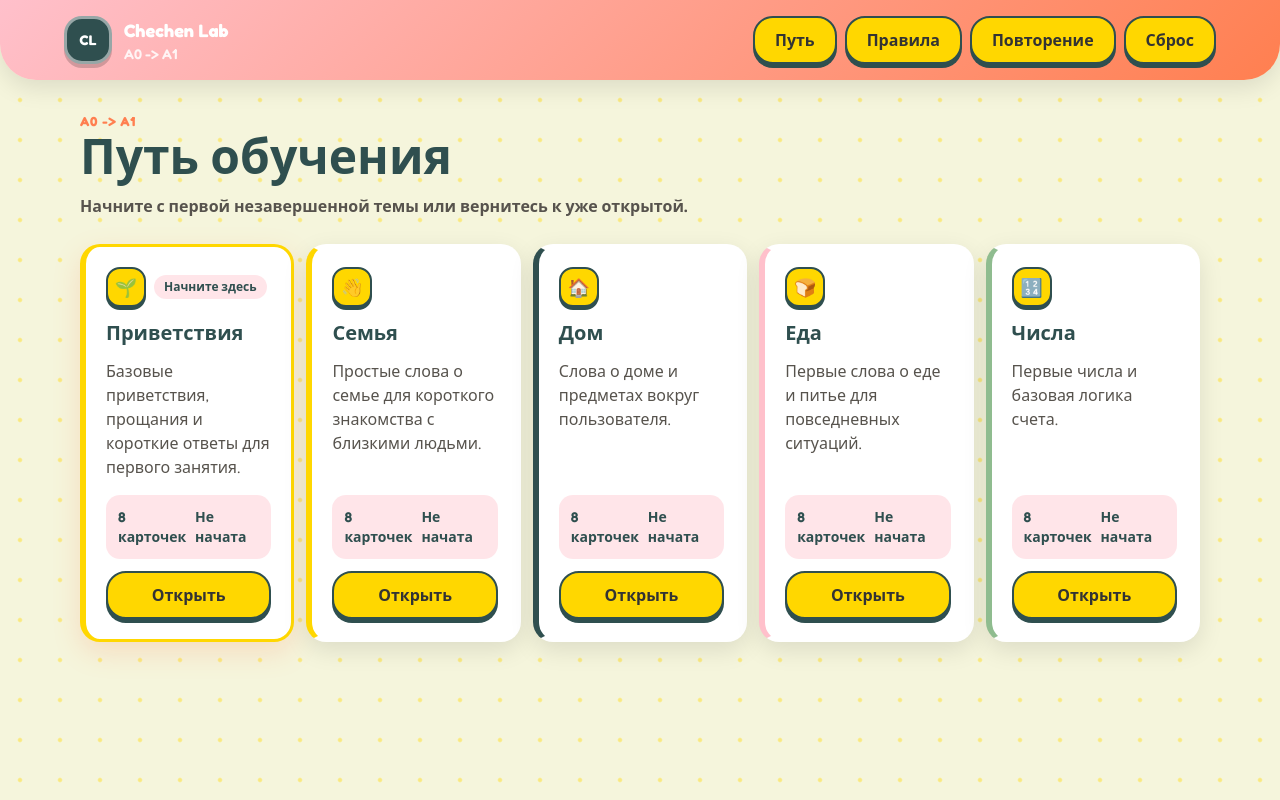
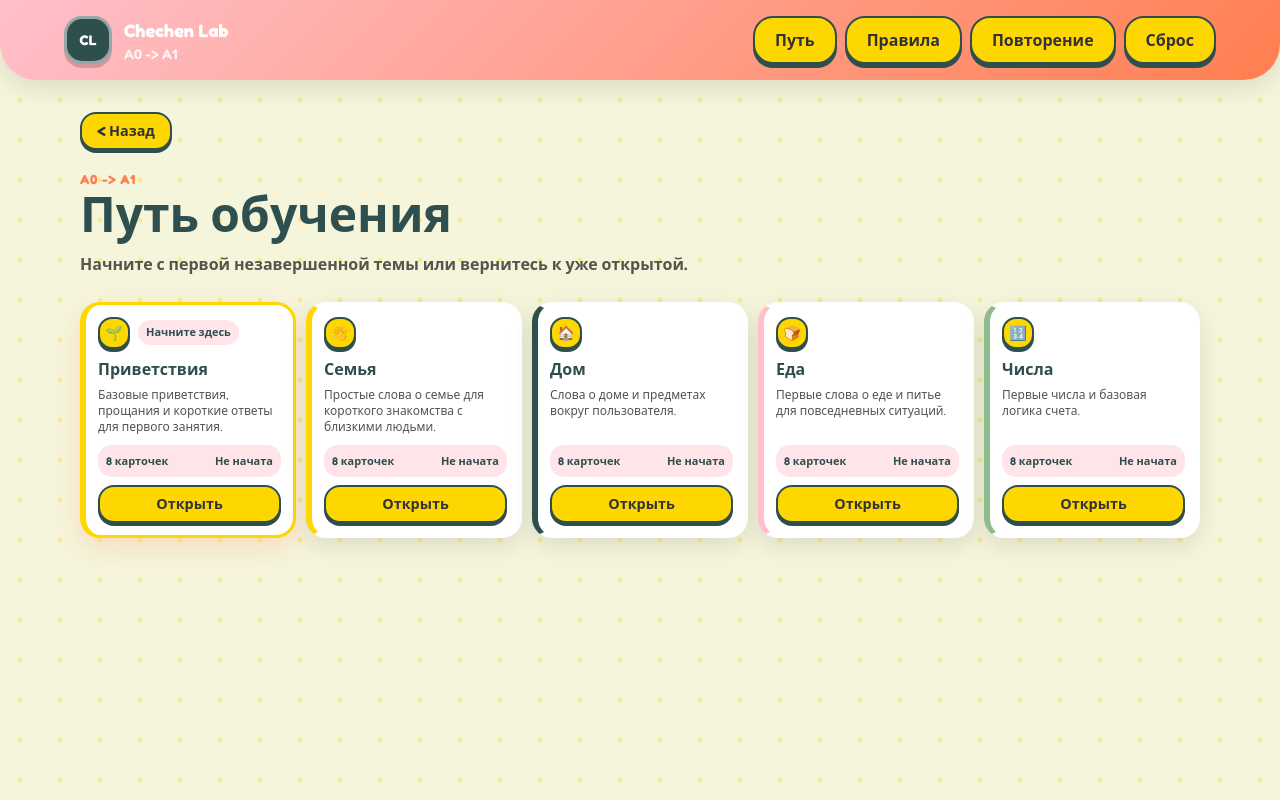
Before and after one commit to janna-web1111/chechen-lab, a Next.js app in the folder app-next/: page / in a window 1280 px wide. Both pictures are taken after a click on the button "Путь". Built offline with nearby package versions, Linux system fonts and the light colour scheme.

Commit message:
Polish learning flow UI

```diff
--- a/app-next/src/app/globals.css
+++ b/app-next/src/app/globals.css
@@ -96,6 +96,14 @@ button:disabled {
 .nav-button:active {
   box-shadow: 0 0 0 var(--color-dark-green);
   transform: translateY(4px);
+}
+
+.compact-button {
+  min-height: 38px;
+  border-radius: 16px;
+  padding: 0 0.95rem;
+  font-size: 0.9rem;
+  box-shadow: 0 3px 0 var(--color-dark-green);
 }
 
 .primary-button:focus-visible,
--- a/app-next/src/components/LearningApp.tsx
+++ b/app-next/src/components/LearningApp.tsx
@@ -16,6 +16,8 @@ type AppState = {
   cardIndex: number;
   quizIndex: number;
   quizSeed: string | null;
+  quizStartedAt: number | null;
+  quizDurationSeconds: number | null;
   quizAnswers: string[];
   selectedAnswer: string | null;
 };
@@ -26,12 +28,24 @@ const initialState: AppState = {
   cardIndex: 0,
   quizIndex: 0,
   quizSeed: null,
+  quizStartedAt: null,
+  quizDurationSeconds: null,
   quizAnswers: [],
   selectedAnswer: null,
 };
 
 function createQuizSeed(themeId: string) {
   return `${themeId}-${Date.now()}-${Math.random()}`;
+}
+
+function formatDuration(totalSeconds: number) {
+  const safeSeconds = Math.max(0, Math.round(totalSeconds));
+  const minutes = Math.floor(safeSeconds / 60);
+  const seconds = safeSeconds % 60;
+
+  if (minutes === 0) return `${seconds} сек.`;
+
+  return `${minutes} мин. ${seconds.toString().padStart(2, "0")} сек.`;
 }
 
 const themeIcons = ["🌱", "👋", "🏠", "🍞", "🔢"];
@@ -64,7 +78,7 @@ export function LearningApp() {
     updateProgress({ ...progress, studiedCards: [...progress.studiedCards, cardId] });
   }
 
-  function completeTheme(theme: Theme, score: number) {
+  function completeTheme(theme: Theme, score: number, durationSeconds: number) {
     if (!progress) return;
     const allCardsStudied = theme.cards.every((card) => progress.studiedCards.includes(card.id));
     const shouldCompleteTheme = score >= uiStrings.passPercent && allCardsStudied;
@@ -76,7 +90,7 @@ export function LearningApp() {
         : progress.completedThemes,
       quizResults: {
         ...progress.quizResults,
-        [theme.id]: { score, completedAt: new Date().toISOString() },
+        [theme.id]: { score, completedAt: new Date().toISOString(), durationSeconds },
       },
     });
   }
@@ -96,6 +110,43 @@ export function LearningApp() {
     : progress.quizResults[activeTheme.id]
       ? `Последний квиз: ${progress.quizResults[activeTheme.id].score}%`
       : "Квиз еще не пройден.";
+  const quizDuration = appState.quizDurationSeconds ?? progress.quizResults[activeTheme.id]?.durationSeconds;
+
+  function startQuiz(themeId: string) {
+    go("quiz", {
+      themeId,
+      quizIndex: 0,
+      quizSeed: createQuizSeed(themeId),
+      quizStartedAt: Date.now(),
+      quizDurationSeconds: null,
+      quizAnswers: [],
+      selectedAnswer: null,
+    });
+  }
+
+  function goBack() {
+    if (appState.screen === "path") {
+      go("home");
+      return;
+    }
+
+    if (appState.screen === "theme") {
+      go("path");
+      return;
+    }
+
+    if (appState.screen === "cards" || appState.screen === "quiz" || appState.screen === "result") {
+      go("theme", { themeId: activeTheme.id });
+      return;
+    }
+
+    if (appState.screen === "rules" && appState.themeId) {
+      go("theme", { themeId: appState.themeId });
+      return;
+    }
+
+    go("home");
+  }
 
   return (
     <div className="app-shell min-h-screen">
@@ -118,24 +169,32 @@ export function LearningApp() {
       </header>
 
       <main className="mx-auto w-full max-w-6xl px-4 py-8">
+        {appState.screen !== "home" && (
+          <div className="mb-5">
+            <button className="secondary-button compact-button" type="button" onClick={goBack}>
+              &lt; Назад
+            </button>
+          </div>
+        )}
+
         {appState.screen === "home" && (
-          <section className="grid min-h-[calc(100vh-9rem)] gap-6 md:grid-cols-[1fr_320px]">
-            <div className="hero-panel flex flex-col justify-center p-8 md:p-14">
+          <section className="grid gap-5 md:grid-cols-[1fr_300px]">
+            <div className="hero-panel flex flex-col justify-center p-6 md:p-10">
               <p className="eyebrow">{uiStrings.levelLabel}</p>
-              <h1 className="max-w-3xl text-5xl font-black leading-none tracking-normal text-[#2f4f4f] md:text-7xl">
+              <h1 className="max-w-2xl text-4xl font-black leading-tight tracking-normal text-[#2f4f4f] md:text-5xl">
                 Первый путь изучения чеченского
               </h1>
-              <p className="mt-5 max-w-2xl text-lg font-semibold leading-8 text-stone-700">
+              <p className="mt-4 max-w-2xl text-base font-semibold leading-7 text-stone-700">
                 Короткие темы, карточки, квиз и локальный прогресс без регистрации.
               </p>
-              <div className="mt-8 flex flex-wrap gap-3">
+              <div className="mt-6 flex flex-wrap gap-3">
                 <button className="primary-button" type="button" onClick={() => go("path")}>Начать обучение</button>
                 <button className="secondary-button" type="button" onClick={() => go("review")}>Повторить слова</button>
               </div>
             </div>
-            <aside className="progress-card flex flex-col justify-center p-6">
+            <aside className="progress-card flex flex-col justify-center p-5">
               <span className="text-sm font-bold text-stone-600">Общий прогресс</span>
-              <strong className="my-3 text-5xl font-black text-[#2f4f4f]">{overallProgress}%</strong>
+              <strong className="my-3 text-4xl font-black text-[#2f4f4f]">{overallProgress}%</strong>
               <ProgressBar value={overallProgress} />
               <p className="mt-4 text-stone-600">{progress.completedThemes.length} из {themes.length} тем завершено</p>
               <div className="soft-pill mt-6 p-4 text-sm font-semibold">
@@ -150,7 +209,7 @@ export function LearningApp() {
             <SectionHead eyebrow={uiStrings.levelLabel} title="Путь обучения">
               Начните с первой незавершенной темы или вернитесь к уже открытой.
             </SectionHead>
-            <section className="grid gap-3 md:grid-cols-2 xl:grid-cols-5">
+            <section className="grid gap-2.5 md:grid-cols-2 xl:grid-cols-5">
               {themes.map((theme) => {
                 const studiedCount = theme.cards.filter((card) => progress.studiedCards.includes(card.id)).length;
                 const isCompleted = progress.completedThemes.includes(theme.id);
@@ -160,29 +219,29 @@ export function LearningApp() {
 
                 return (
                   <article
-                    className={`topic-card flex min-h-64 flex-col justify-between p-5 ${
+                    className={`topic-card flex min-h-44 flex-col justify-between p-3 ${
                       isCurrent ? "topic-card-current" : ""
                     }`}
                     key={theme.id}
                   >
                     <div>
                       <div className="flex flex-wrap items-center gap-2">
-                        <span className="theme-number grid size-10 place-items-center text-lg font-black">{icon}</span>
+                        <span className="theme-number grid size-8 place-items-center text-sm font-black">{icon}</span>
                         {isCurrent && (
-                          <span className="soft-pill px-2.5 py-1 text-xs font-black">
+                          <span className="soft-pill px-2 py-1 text-[11px] font-black">
                             Начните здесь
                           </span>
                         )}
                       </div>
-                      <h2 className="mt-3 text-xl font-black text-[#2f4f4f]">{theme.title}</h2>
-                      <p className="mt-3 leading-6 text-stone-600">{theme.description}</p>
+                      <h2 className="mt-2 text-base font-black text-[#2f4f4f]">{theme.title}</h2>
+                      <p className="mt-1.5 text-xs leading-4 text-stone-600">{theme.description}</p>
                     </div>
-                    <div className="mt-4 grid gap-3">
-                      <div className="soft-pill flex justify-between gap-2 p-3 text-sm font-semibold">
+                    <div className="mt-2.5 grid gap-2">
+                      <div className="soft-pill flex justify-between gap-2 p-2 text-[11px] font-semibold">
                         <span>{theme.cards.length} карточек</span>
                         <span>{status}</span>
                       </div>
-                      <button className="secondary-button" type="button" onClick={() => go("theme", { themeId: theme.id })}>
+                      <button className="secondary-button compact-button" type="button" onClick={() => go("theme", { themeId: theme.id })}>
                         Открыть
                       </button>
                     </div>
@@ -215,7 +274,7 @@ export function LearningApp() {
                     disabled={!activeThemeCardsStudied}
                     title={activeThemeCardsStudied ? undefined : "Сначала пройдите карточки темы"}
                     type="button"
-                    onClick={() => go("quiz", { themeId: activeTheme.id, quizIndex: 0, quizSeed: createQuizSeed(activeTheme.id), quizAnswers: [], selectedAnswer: null })}
+                    onClick={() => startQuiz(activeTheme.id)}
                   >
                     Квиз
                   </button>
@@ -243,6 +302,7 @@ export function LearningApp() {
             cardIndex={appState.cardIndex}
             markCardStudied={markCardStudied}
             go={go}
+            startQuiz={startQuiz}
           />
         )}
 
@@ -260,6 +320,11 @@ export function LearningApp() {
           <section className="result-card mx-auto max-w-3xl p-8 text-center">
             <p className="eyebrow">{activeTheme.title}</p>
             <h1 className="text-7xl font-black text-[#2f4f4f]">{progress.quizResults[activeTheme.id]?.score ?? 0}%</h1>
+            {typeof quizDuration === "number" && (
+              <p className="soft-pill mx-auto mt-4 max-w-sm p-3 text-lg font-black">
+                Время квиза: {formatDuration(quizDuration)}
+              </p>
+            )}
             <p className="mt-4 font-semibold text-stone-600">
               {activeThemeCompleted
                 ? "Тема завершена. Можно идти дальше."
@@ -360,11 +425,13 @@ function CardsScreen({
   cardIndex,
   markCardStudied,
   go,
+  startQuiz,
 }: {
   theme: Theme;
   cardIndex: number;
   markCardStudied: (cardId: string) => void;
   go: (screen: Screen, patch?: Partial<AppState>) => void;
+  startQuiz: (themeId: string) => void;
 }) {
   const card = theme.cards[cardIndex];
   const badge = verificationBadge(card.verificationStatus);
@@ -398,7 +465,7 @@ function CardsScreen({
           type="button"
           onClick={() =>
             cardIndex === theme.cards.length - 1
-              ? go("quiz", { themeId: theme.id, quizIndex: 0, quizSeed: createQuizSeed(theme.id), quizAnswers: [], selectedAnswer: null })
+              ? startQuiz(theme.id)
               : go("cards", { cardIndex: cardIndex + 1 })
           }
         >
@@ -419,12 +486,15 @@ function QuizScreen({
   theme: Theme;
   state: AppState;
   setState: React.Dispatch<React.SetStateAction<AppState>>;
-  completeTheme: (theme: Theme, score: number) => void;
+  completeTheme: (theme: Theme, score: number, durationSeconds: number) => void;
   go: (screen: Screen, patch?: Partial<AppState>) => void;
 }) {
+  const [now, setNow] = useState(state.quizStartedAt ?? 0);
   const quiz = useMemo(() => buildQuiz(theme, state.quizSeed ?? "default"), [state.quizSeed, theme]);
   const question = quiz[state.quizIndex];
   const answered = Boolean(state.selectedAnswer);
+  const startedAt = state.quizStartedAt ?? now;
+  const elapsedSeconds = Math.max(0, Math.floor((now - startedAt) / 1000));
 
   function chooseAnswer(cardId: string) {
     setState((current) => {
@@ -437,13 +507,19 @@ function QuizScreen({
   const nextQuestion = useCallback(() => {
     if (state.quizIndex === quiz.length - 1) {
       const correctCount = quiz.filter((item, index) => state.quizAnswers[index] === item.correctCardId).length;
-      completeTheme(theme, Math.round((correctCount / quiz.length) * 100));
-      go("result");
+      const durationSeconds = Math.max(1, Math.round((Date.now() - startedAt) / 1000));
+      completeTheme(theme, Math.round((correctCount / quiz.length) * 100), durationSeconds);
+      go("result", { quizDurationSeconds: durationSeconds });
       return;
     }
 
     go("quiz", { quizIndex: state.quizIndex + 1, selectedAnswer: null });
-  }, [completeTheme, go, quiz, state.quizAnswers, state.quizIndex, theme]);
+  }, [completeTheme, go, quiz, startedAt, state.quizAnswers, state.quizIndex, theme]);
+
+  useEffect(() => {
+    const timer = window.setInterval(() => setNow(Date.now()), 1000);
+    return () => window.clearInterval(timer);
+  }, []);
 
   useEffect(() => {
     if (!answered) return;
@@ -462,6 +538,7 @@ function QuizScreen({
     <section className="quiz-shell mx-auto max-w-3xl p-6 text-center md:p-9">
       <div className="mb-6 flex justify-between gap-3 text-sm font-bold text-stone-600">
         <span>Вопрос {state.quizIndex + 1} из {quiz.length}</span>
+        <span>Время: {formatDuration(elapsedSeconds)}</span>
         <span>{theme.title}</span>
       </div>
       <h1 className="text-3xl font-black text-[#2f4f4f]">{question.prompt}</h1>
--- a/app-next/src/types/progress.ts
+++ b/app-next/src/types/progress.ts
@@ -1,6 +1,7 @@
 export type QuizResult = {
   score: number;
   completedAt: string;
+  durationSeconds?: number;
 };
 
 export type UserProgress = {
```
